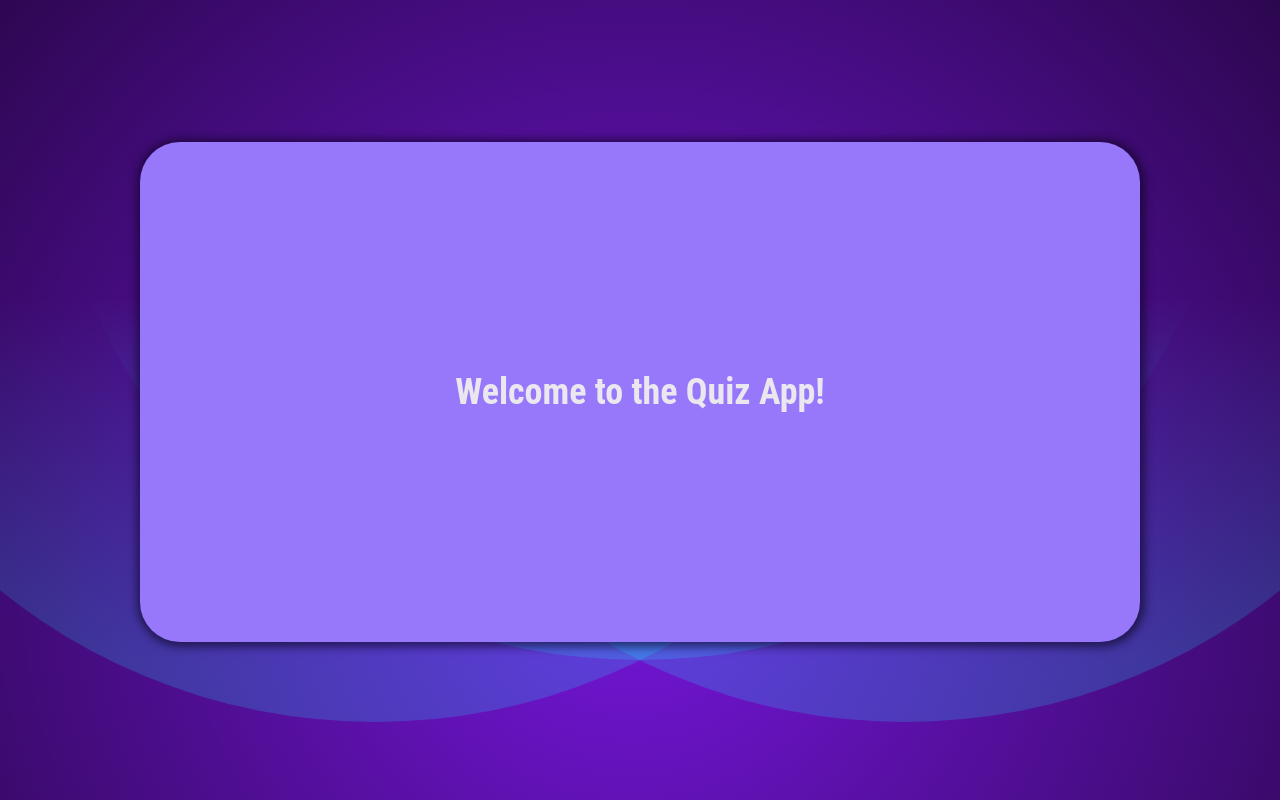
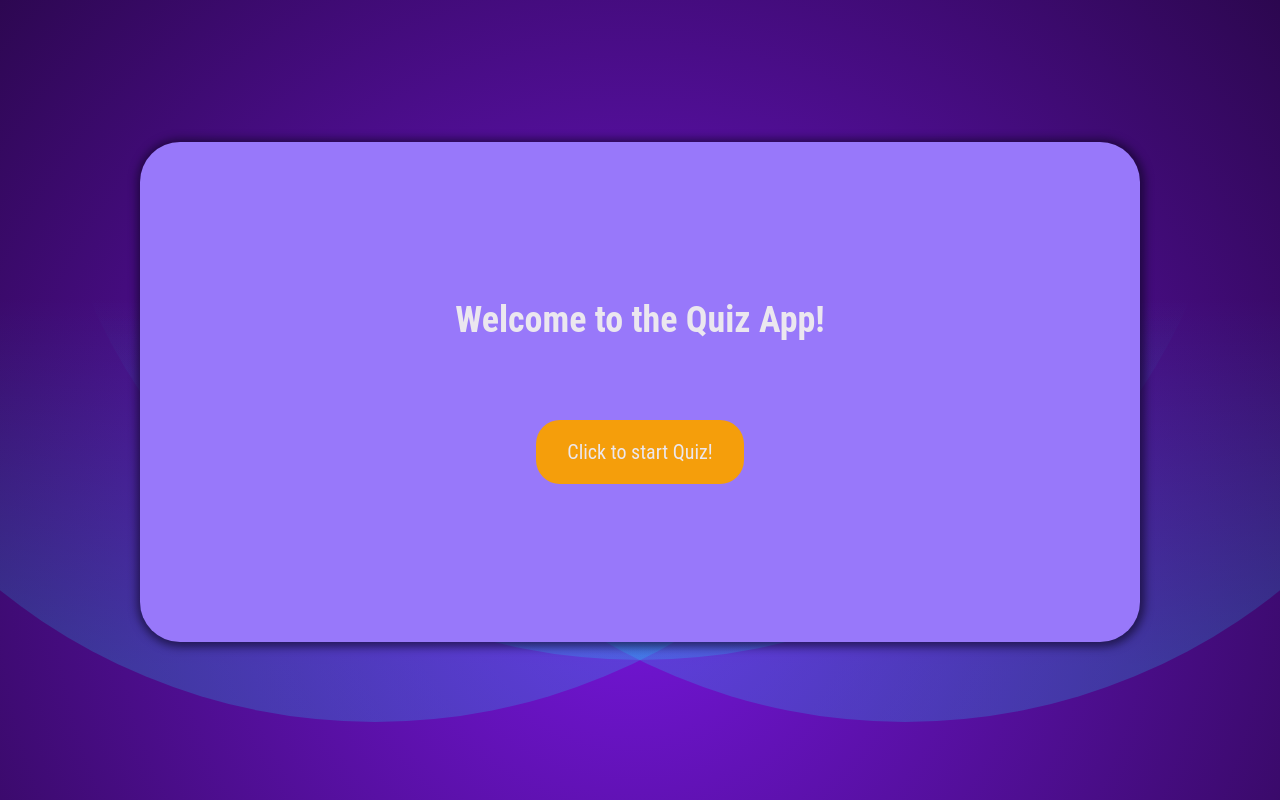
Before and after one commit to podlaskialgorytm3/quiz-app, a React (Vite) app: page / in a window 1280 px wide. Built offline with nearby package versions, Linux system fonts and the light colour scheme.

Commit message:
Add button to start quiz

```diff
--- /dev/null
+++ b/src/components/atoms/Button.jsx
@@ -0,0 +1,10 @@
+export const Button = ({children}) => {
+
+    return(
+        <button
+        className="mt-20 w-52 h-16 bg-amber-500 text-xl rounded-3xl duration-700 hover:shadow-[1px_1px_8px_4px_rgba(12,5,32,0.6)]"
+        >
+        {children}
+        </button>
+    )
+}
--- a/src/views/StartView.jsx
+++ b/src/views/StartView.jsx
@@ -1,9 +1,11 @@
 import { MainContainer } from "../components/molecules/MainContainer"
 import { Title } from "../components/atoms/Title"
+import { Button } from "../components/atoms/Button"
 export const StartView = () => {
     return(
         <MainContainer>
             <Title>Welcome to the Quiz App!</Title>
+            <Button>Click to start Quiz!</Button>
         </MainContainer>
     )
 }
```
